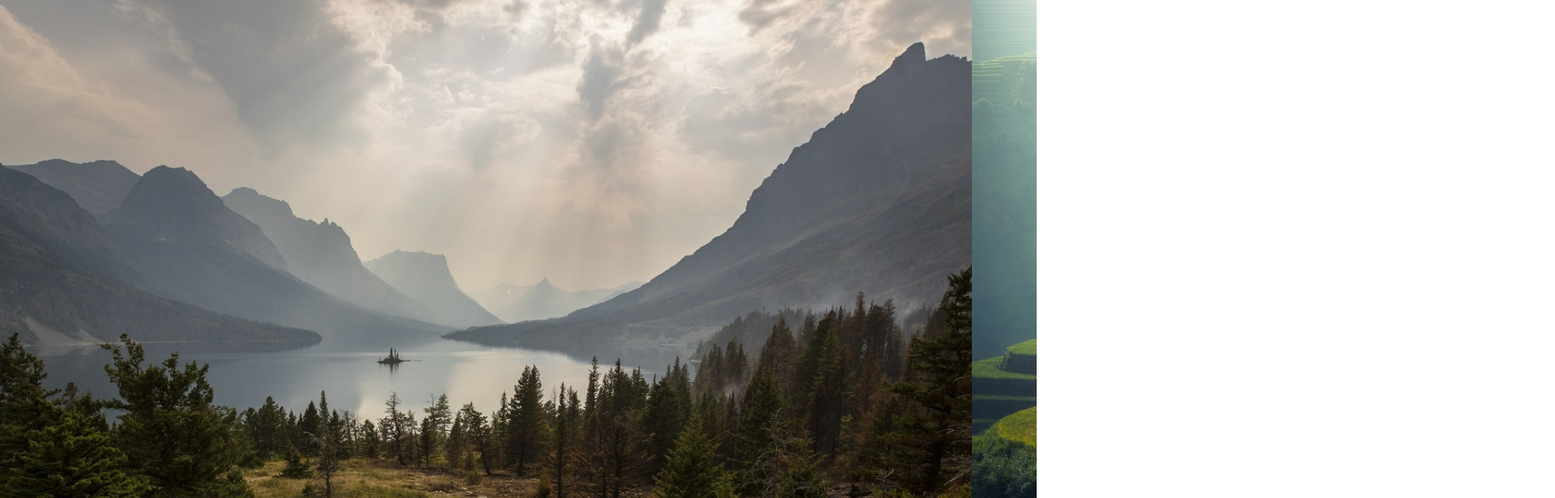
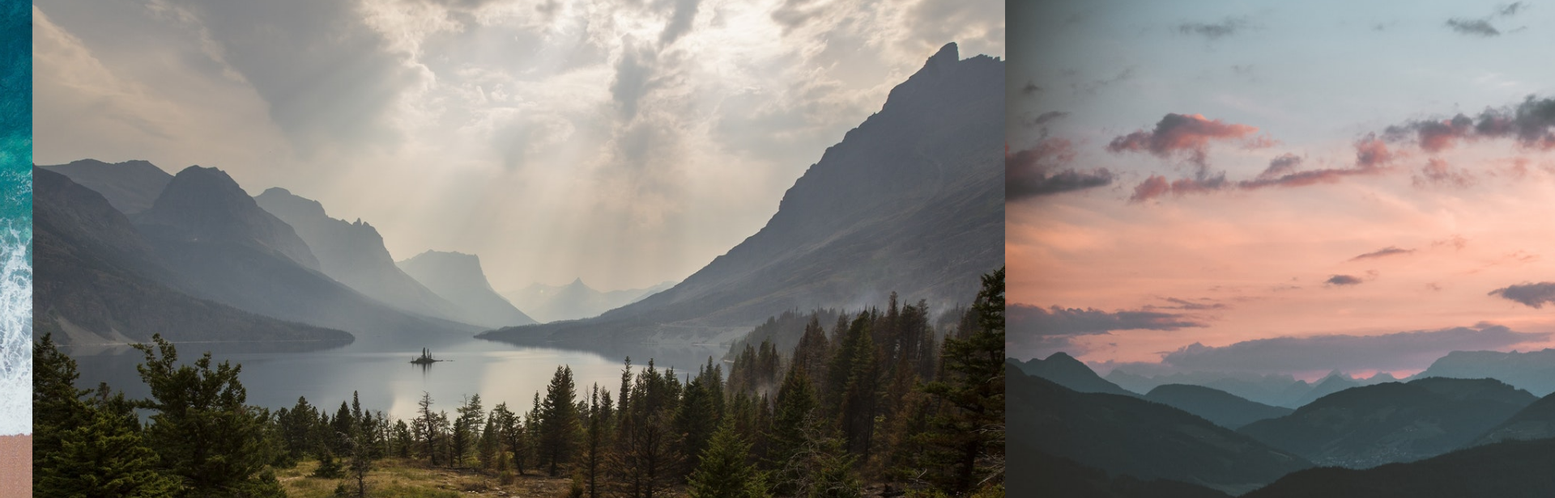
Before and after one commit to JashanB/React-Carousel, a React (Create React App) app: page / in a window 1280 px wide. Shown: the top 616 px of the page at 81% size, 1920 px wide, since content can reach past the window. Built offline with nearby package versions, Linux system fonts and the light colour scheme.

Commit message:
adding states and passing to children

```diff
--- a/src/App.css
+++ b/src/App.css
@@ -9,12 +9,13 @@
   align-items: center;
 }
 .carousel-container {
-  width: 1280px;
+  width: 1200px;
   margin: auto;
+  border: 5px solid black;
 }
 .carousel-slide {
   display: flex;
   width: 100%;
   height: 800px;
-  overflow: auto;
+  /* overflow: hidden; */
 }
--- a/src/App.js
+++ b/src/App.js
@@ -4,17 +4,32 @@ import green from './green.jpg';
 import mountain from './mountain.jpg';
 import sky from './sky.jpg';
 import beach from './beach.jpg';
+import { useState, useEffect } from 'react';
 
 function App() {
+  const [counter, setCounter] = useState(1);
+  const [transformAmount, setTransformAmount] = useState(-1200);
+  // const carouselSlide = document.querySelector('.carousel-slide');
+  // const carouselImages = document.querySelectorAll('.carousel-slide img');
+  useEffect(()=> {
+    setTransformAmount(state => state * counter);
+  }, [counter]);
+  const styles = {
+    transform: `translateX(${transformAmount}px)`
+  }
+
+  // carouselSlide.getElementsByClassName.transform = 'translate'
   return (
     <div className="App">
       <div className='carousel-container'>
-        <div className="carousel-slide">
+        <div className="carousel-slide" style={styles}>
+        <img id="last-clone"alt="" src ={beach}></img>
           <img alt="" src ={lake}></img>
+          <img alt="" src ={sky}></img>
           <img alt="" src ={green}></img>
           <img alt="" src ={mountain}></img>
-          <img alt="" src ={sky}></img>
           <img alt="" src ={beach}></img>
+          <img id="first-clone" alt="" src ={lake}></img>
         </div>
       </div>
       <div className="button-container">
```
